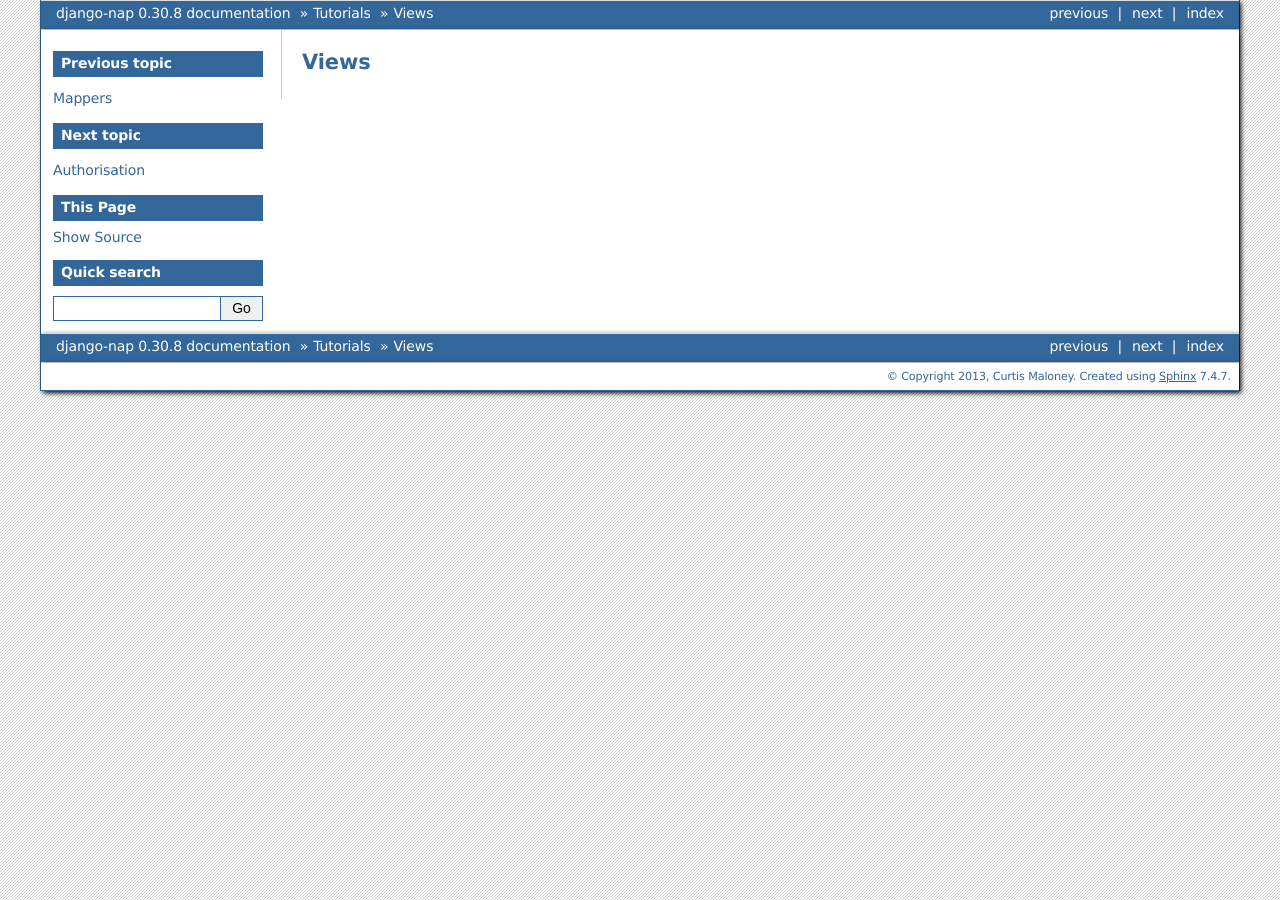
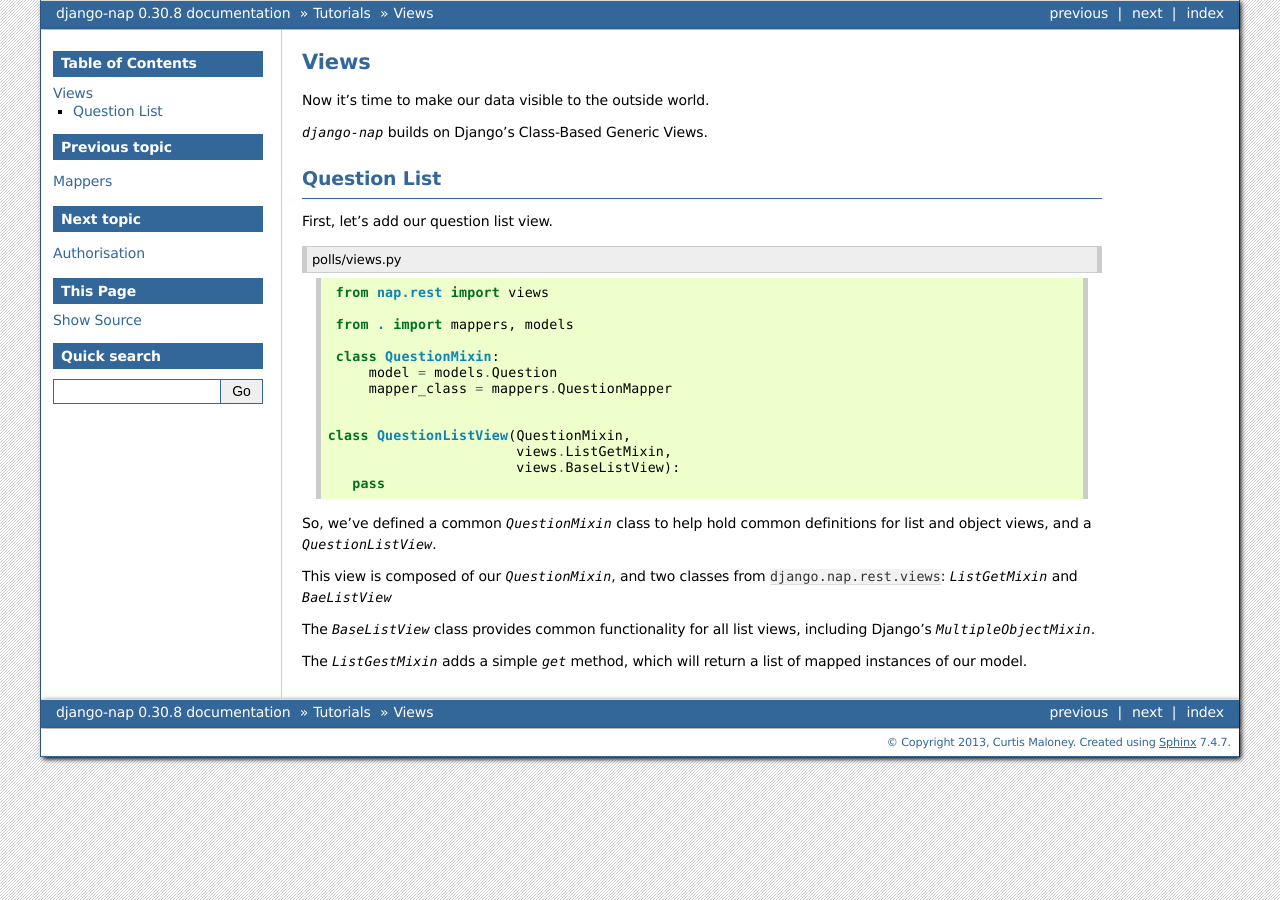
Before and after one commit to funkybob/django-nap, a Sphinx documentation site: the page built from docs/tutorial/views.rst, in a window 1280 px wide. Built offline with Sphinx 7.4.7, drawn with Linux system fonts in a browser that asks for light colours.

Commit message:
Start on views tutorial

```diff
--- a/docs/tutorial/views.rst
+++ b/docs/tutorial/views.rst
@@ -1,3 +1,41 @@
 =====
 Views
 =====
+
+Now it's time to make our data visible to the outside world.
+
+`django-nap` builds on Django's Class-Based Generic Views.
+
+Question List
+-------------
+
+First, let's add our question list view.
+
+.. code-block:: python
+   :caption: polls/views.py
+
+    from nap.rest import views
+
+    from . import mappers, models
+
+    class QuestionMixin:
+        model = models.Question
+        mapper_class = mappers.QuestionMapper
+
+
+   class QuestionListView(QuestionMixin,
+                          views.ListGetMixin,
+                          views.BaseListView):
+      pass
+
+So, we've defined a common `QuestionMixin` class to help hold common
+definitions for list and object views, and a `QuestionListView`.
+
+This view is composed of our `QuestionMixin`, and two classes from
+``django.nap.rest.views``: `ListGetMixin` and `BaeListView`
+
+The `BaseListView` class provides common functionality for all list views,
+including Django's `MultipleObjectMixin`.
+
+The `ListGestMixin` adds a simple `get` method, which will return a list of
+mapped instances of our model.
```
Also changed, not shown: docs/tutorial/mappers.rst (+6 -1 lines).
